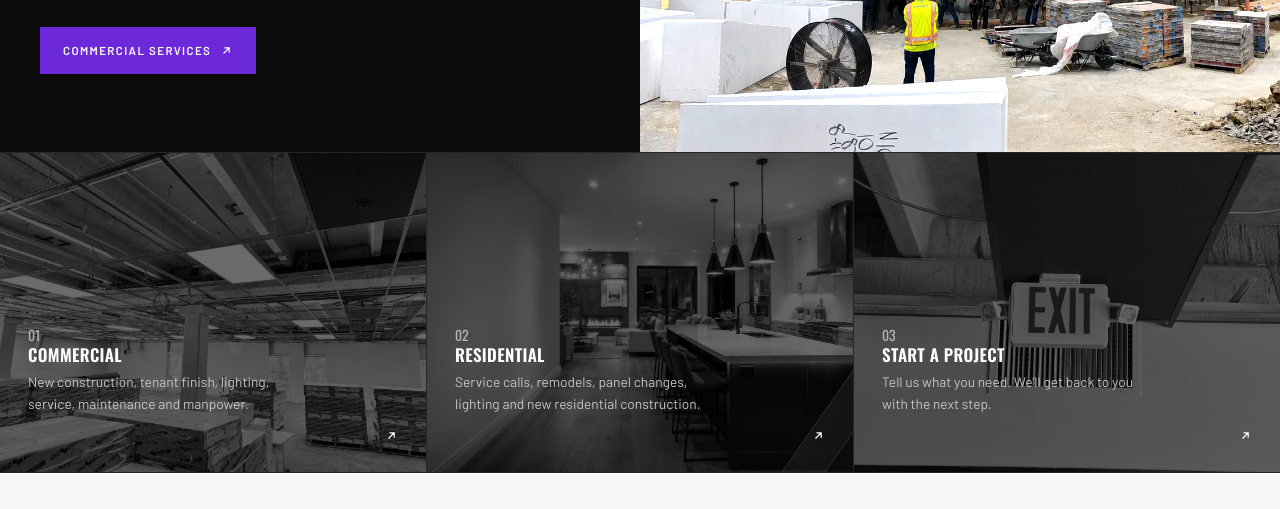
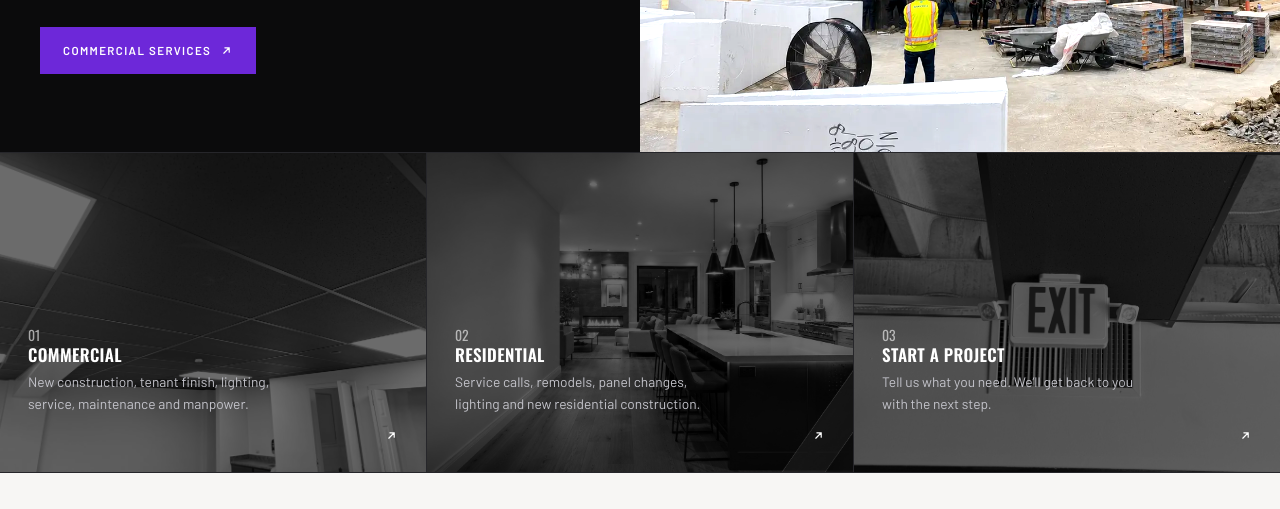
Before and after one commit to bosshass/colpittselectric.com, a plain HTML site: page index.html in a window 1280 px wide. Shown: the part 443-952 px from the top of the page. Drawn offline with nearby package versions, Linux system fonts and the light colour scheme.

Commit message:
Use finished lighting photos as general commercial imagery

```diff
--- a/index.html
+++ b/index.html
@@ -382,7 +382,7 @@ footer .base{max-width:var(--w);margin:44px auto 0;padding:22px 40px 0;border-to
   <div class="shot gs"><img src="/images/brave-church-auditorium-renovation-progress.webp" width="1448" height="1086" fetchpriority="high" alt="Crews working in the BRAVE Church auditorium during a commercial lighting renovation"></div>
 </div><div class="tiles">
   <a class="tile" href="/commercial-electrical-services-denver">
-    <img src="/images/brave-church-ceiling-grid-led-lighting-installation.webp" width="1448" height="1086" alt="Commercial LED panels energized during ceiling-grid installation">
+    <img src="/images/commercial-finished-led-ceiling.webp" width="1800" height="1350" alt="Finished commercial ceiling with LED panels and recessed lighting">
     <div class="in"><span class="n">01</span><h3>Commercial</h3>
       <p>New construction, tenant finish, lighting, service, maintenance and manpower.</p>
       <span class="go"><svg class="ar" width="13" height="13" viewBox="0 0 24 24" fill="none" stroke="currentColor" stroke-width="2.2" stroke-linecap="round" stroke-linejoin="round"><path d="M7 17 17 7M9 7h8v8"/></svg></span></div></a>
@@ -392,7 +392,7 @@ footer .base{max-width:var(--w);margin:44px auto 0;padding:22px 40px 0;border-to
       <p>Service calls, remodels, panel changes, lighting and new residential construction.</p>
       <span class="go"><svg class="ar" width="13" height="13" viewBox="0 0 24 24" fill="none" stroke="currentColor" stroke-width="2.2" stroke-linecap="round" stroke-linejoin="round"><path d="M7 17 17 7M9 7h8v8"/></svg></span></div></a>
   <a class="tile" href="/contact">
-    <img src="/images/commercial-exit-emergency-lighting-denver.webp" width="1600" height="1200" alt="Commercial exit and emergency lighting installation">
+    <img src="/images/commercial-exit-sign-installation.webp" width="1800" height="1350" alt="Commercial exit-sign installation">
     <div class="in"><span class="n">03</span><h3>Start a project</h3>
       <p>Tell us what you need. We&rsquo;ll get back to you with the next step.</p>
       <span class="go"><svg class="ar" width="13" height="13" viewBox="0 0 24 24" fill="none" stroke="currentColor" stroke-width="2.2" stroke-linecap="round" stroke-linejoin="round"><path d="M7 17 17 7M9 7h8v8"/></svg></span></div></a>
```
Also changed, not shown: images/commercial-exit-sign-installation.webp (added), images/commercial-finished-led-ceiling.webp (added).
